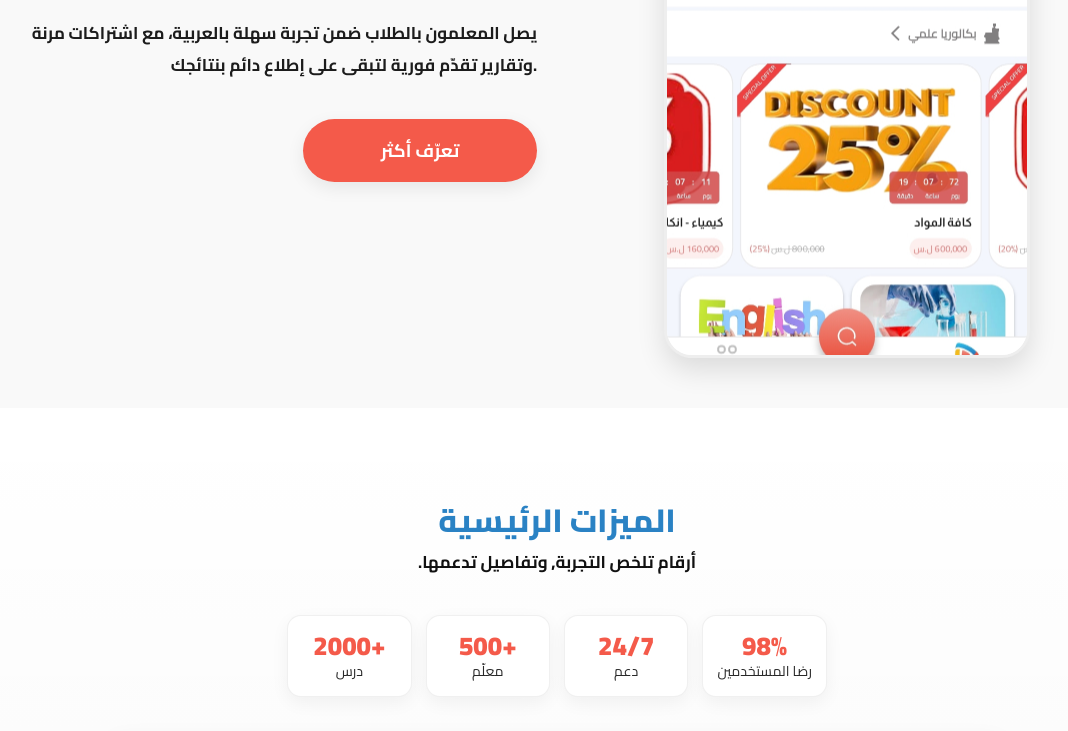
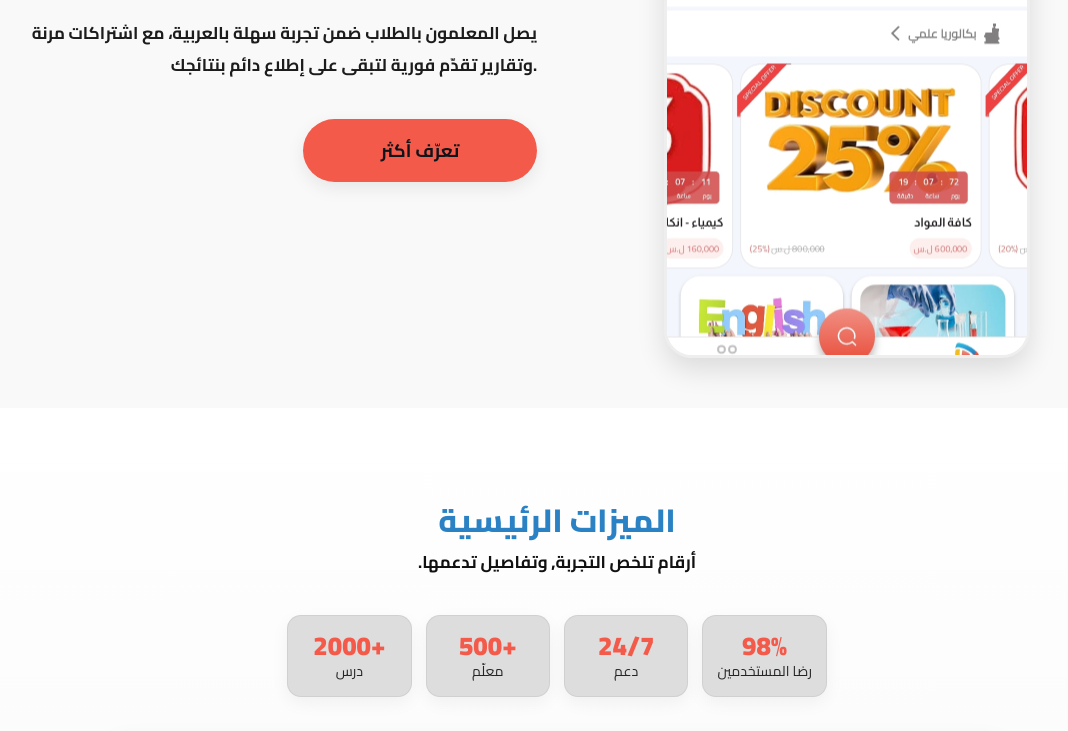
Before and after one commit to Ebrahim-Ezzo/vlearn-react, a React (Vite) app: page / in a window 1280 px wide. Shown: the part 1761-2492 px from the top of the page, without its empty margins (83-1151 px from the left). Built offline with nearby package versions, Linux system fonts and the light colour scheme.

Commit message:
color edited

```diff
--- a/src/index.css
+++ b/src/index.css
@@ -18,8 +18,9 @@
   --accent: #111111;
   --text: #111111;
   --new: #2a82c4;
+  --rev-text: #fff;
   --muted: #ddd;
-  --button-text: #fff;
+  --button-text: #0f141a;
   --link-color: #fff;
   --text-inverse: #fff;
 }
@@ -32,7 +33,7 @@ html[data-theme="alt"] {
   --new: #f45a4a;
   --text: #fff;
   --muted: #3a3f46;
-
+--rev-text: #0f141a;
   --button-text: #0f141a;
   --link-color: #0f141a;
   --text-inverse: #ffffff;
--- a/src/styles/appIntro.css
+++ b/src/styles/appIntro.css
@@ -54,10 +54,10 @@
 }
 .appintro_btn:hover,
 .appintro_btn:focus {
-  color: var(--accent);
+  color: var(--text);
   background-image: linear-gradient(
     to right,
-    var(--primary) 0%,
+    var(--new) 0%,
     var(--secondary) 100%
   );
   transform: translateY(-2px);
--- a/src/styles/downloadInstall.css
+++ b/src/styles/downloadInstall.css
@@ -95,8 +95,9 @@
 .store_btn.play:focus,
 .store_btn.ios:hover,
 .store_btn.ios:focus {
-  background-image: linear-gradient(to right, var(--primary), var(--secondary));
-  color: var(--button-text);
+  /* background-image: linear-gradient(to right, var(--primary), var(--secondary)); */
+  color: var(--rev-text);
+  background-color: var(--secondary);
 }
 
 /* visual side */
--- a/src/styles/features.css
+++ b/src/styles/features.css
@@ -44,7 +44,7 @@
   gap: 12px;
 }
 .metric_item {
-  background: #fff;
+  background: var(--muted);
   border: 1px solid rgba(0, 0, 0, 0.06);
   border-radius: 14px;
   padding: 14px;
@@ -137,7 +137,7 @@
 }
 .card_desc {
   margin: 0 18px 20px;
-  color: var(--text);
+  color: var(--button-text);
   opacity: 0.95;
   font-size: 15px;
   line-height: 1.9;
```
